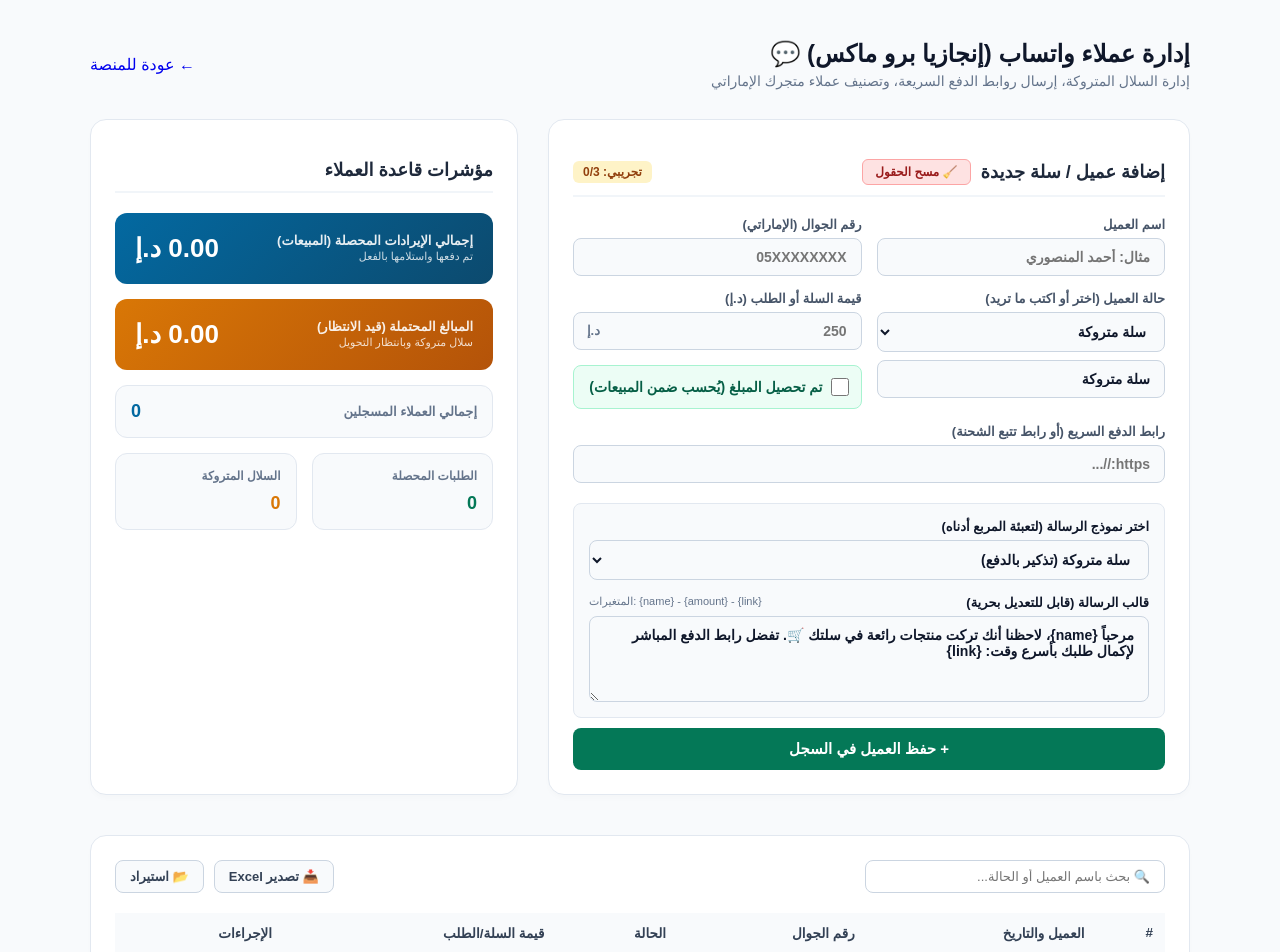
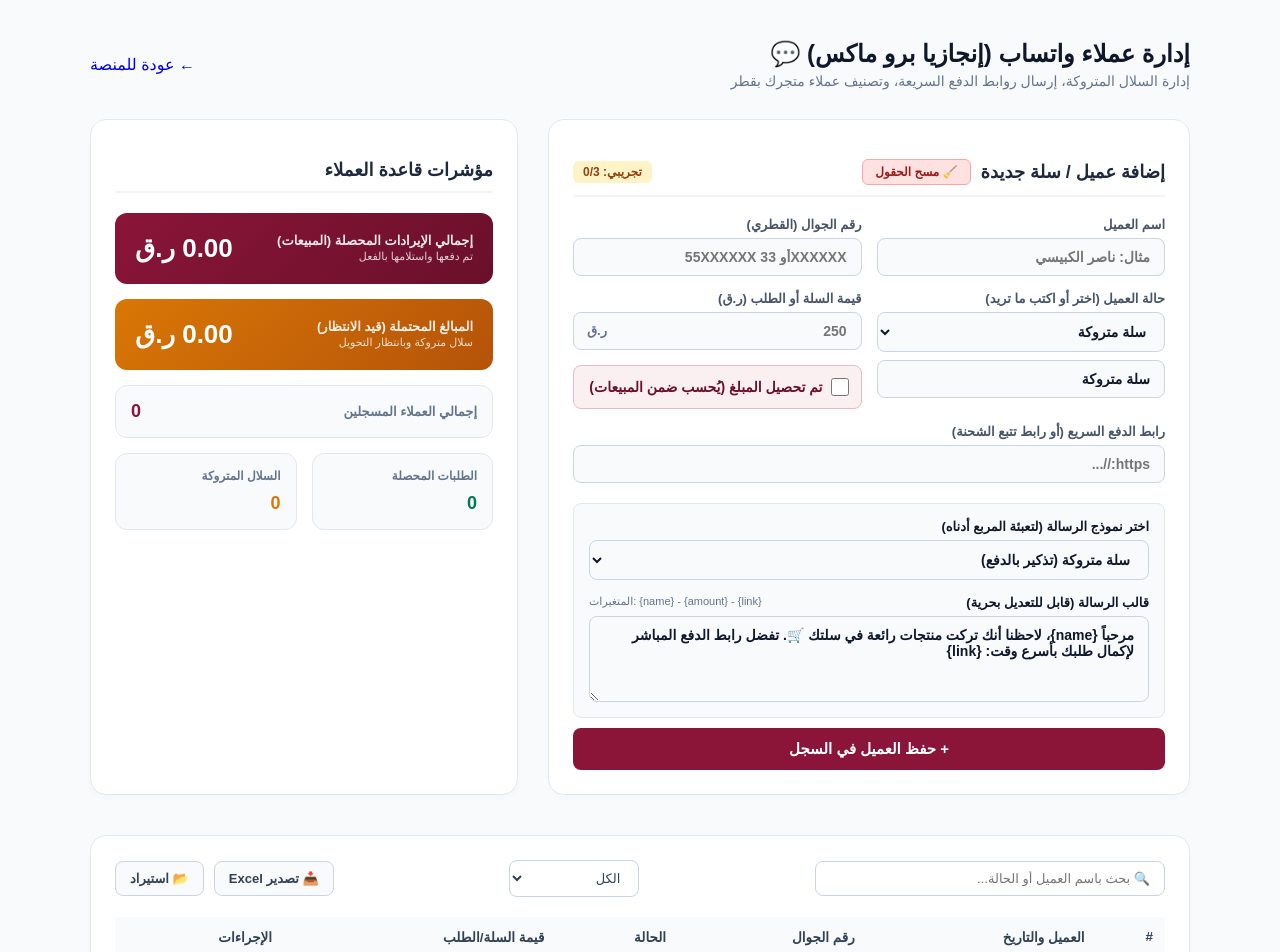
Before and after one commit to engaziasa-lang/engazia-app, a Next.js app: page /hub/qa/whatsapp in a window 1280 px wide. Shown: the top 952 px of the page. Built offline with nearby package versions, Linux system fonts and the light colour scheme.

Commit message:
Update page.tsx

```diff
--- a/app/hub/qa/whatsapp/page.tsx
+++ b/app/hub/qa/whatsapp/page.tsx
@@ -13,9 +13,10 @@ interface CustomerItem {
   messageTemplate: string;
   isPaid?: boolean;
   createdAt?: string;
+  timestamp?: number; // تمت الإضافة للفرز الزمني
 }
 
-export default function WhatsappCrmAE() {
+export default function WhatsappCrmQA() {
   const [lang, setLang] = useState<'ar' | 'en'>('ar');
 
   const [customerName, setCustomerName] = useState<string>('');
@@ -28,6 +29,7 @@ export default function WhatsappCrmAE() {
 
   const [items, setItems] = useState<CustomerItem[]>([]);
   const [searchQuery, setSearchQuery] = useState<string>('');
+  const [dateFilter, setDateFilter] = useState<string>('all'); // الفرز الزمني
   const [editingId, setEditingId] = useState<string | null>(null);
 
   const fileInputRef = useRef<HTMLInputElement>(null);
@@ -37,7 +39,7 @@ export default function WhatsappCrmAE() {
 
   useEffect(() => {
     setIsClient(true);
-    setIsActivated(!!localStorage.getItem('merchant_license_key'));
+    setIsActivated(!!localStorage.getItem('merchant_license_key_qa'));
 
     // قراءة اللغة من الصفحة الرئيسية
     const savedLang = localStorage.getItem('seerk_global_lang') as 'ar' | 'en';
@@ -54,7 +56,7 @@ export default function WhatsappCrmAE() {
       setMessageTemplate('مرحباً {name}، لاحظنا أنك تركت منتجات رائعة في سلتك 🛒. تفضل رابط الدفع المباشر لإكمال طلبك بأسرع وقت: {link}');
     }
 
-    const saved = localStorage.getItem('enjazya_ae_whatsapp_crm_items');
+    const saved = localStorage.getItem('seerk_qa_whatsapp_crm_items');
     if (saved) {
       try { setItems(JSON.parse(saved)); } catch (e) { }
     }
@@ -62,22 +64,22 @@ export default function WhatsappCrmAE() {
 
   const saveToLocalStorage = (newItems: CustomerItem[]) => {
     setItems(newItems);
-    localStorage.setItem('enjazya_ae_whatsapp_crm_items', JSON.stringify(newItems));
+    localStorage.setItem('seerk_qa_whatsapp_crm_items', JSON.stringify(newItems));
   };
 
   const t = {
     ar: {
       back: '← عودة للمنصة',
       title: 'إدارة عملاء واتساب (إنجازيا برو ماكس) 💬',
-      desc: 'إدارة السلال المتروكة، إرسال روابط الدفع السريعة، وتصنيف عملاء متجرك الإماراتي',
+      desc: 'إدارة السلال المتروكة، إرسال روابط الدفع السريعة، وتصنيف عملاء متجرك بقطر',
       editRecord: 'تعديل بيانات العميل',
       newRecord: 'إضافة عميل / سلة جديدة',
       clear: '🧹 مسح الحقول',
       trial: 'تجريبي',
       custName: 'اسم العميل',
-      custNamePH: 'مثال: أحمد المنصوري',
-      phone: 'رقم الجوال (الإماراتي)',
-      phonePH: '05XXXXXXXX',
+      custNamePH: 'مثال: ناصر الكبيسي',
+      phone: 'رقم الجوال (القطري)',
+      phonePH: '55XXXXXX أو 33XXXXXX',
       statusLabel: 'حالة العميل (اختر أو اكتب ما تريد)',
       stAbandoned: 'سلة متروكة',
       stPending: 'بانتظار الدفع',
@@ -106,12 +108,20 @@ export default function WhatsappCrmAE() {
       totalCust: 'إجمالي العملاء المسجلين',
       paidOrders: 'الطلبات المحصلة',
       abandonedCarts: 'السلال المتروكة',
-      currency: 'د.إ',
+      currency: 'ر.ق',
       searchPH: '🔍 بحث باسم العميل أو الحالة...',
       exportBtn: '📥 تصدير Excel',
       importBtn: '📂 استيراد',
+      filters: {
+        all: 'الكل',
+        day: 'آخر يوم',
+        week: 'آخر أسبوع',
+        month: 'آخر شهر',
+        sixMonths: 'آخر 6 أشهر',
+        year: 'آخر سنة'
+      },
       table: {
-        noRecords: 'لا يوجد عملاء مسجلين حالياً. ابدأ بإضافة سلال متروكة لاسترجاعها.',
+        noRecords: 'لا توجد عملاء مطابقة لبحثك في السجل.',
         th1: '#',
         th2: 'العميل والتاريخ',
         th3: 'رقم الجوال',
@@ -141,15 +151,15 @@ export default function WhatsappCrmAE() {
     en: {
       back: '→ Back to Hub',
       title: 'WhatsApp CRM Management (Enjazya Pro Max) 💬',
-      desc: 'Manage abandoned carts, send quick payment links, and categorize your UAE store customers',
+      desc: 'Manage abandoned carts, send quick payment links, and categorize your Qatar store customers',
       editRecord: 'Edit Customer Data',
       newRecord: 'Add New Customer / Cart',
       clear: '🧹 Clear Fields',
       trial: 'Trial',
       custName: 'Customer Name',
-      custNamePH: 'e.g. Ahmed Al Mansoori',
-      phone: 'Phone Number (UAE)',
-      phonePH: '05XXXXXXXX',
+      custNamePH: 'e.g. Nasser Al Kubaisi',
+      phone: 'Phone Number (Qatar)',
+      phonePH: '55XXXXXX or 33XXXXXX',
       statusLabel: 'Customer Status (Select or Type)',
       stAbandoned: 'Abandoned Cart',
       stPending: 'Pending Payment',
@@ -178,12 +188,20 @@ export default function WhatsappCrmAE() {
       totalCust: 'Total Registered Customers',
       paidOrders: 'Collected Orders',
       abandonedCarts: 'Abandoned Carts',
-      currency: 'AED',
+      currency: 'QAR',
       searchPH: '🔍 Search by customer name or status...',
       exportBtn: '📥 Export Excel',
       importBtn: '📂 Import',
+      filters: {
+        all: 'All Time',
+        day: 'Last Day',
+        week: 'Last Week',
+        month: 'Last Month',
+        sixMonths: 'Last 6 Months',
+        year: 'Last Year'
+      },
       table: {
-        noRecords: 'No customers currently registered. Start adding abandoned carts to recover them.',
+        noRecords: 'No customers match your search.',
         th1: '#',
         th2: 'Customer & Date',
         th3: 'Phone Number',
@@ -224,13 +242,13 @@ export default function WhatsappCrmAE() {
       );
     } else if (selected === 'pending') {
       setMessageTemplate(lang === 'ar'
-        ? 'أهلاً بك {name}، طلبك بقيمة {amount} د.إ بانتظار الدفع 💳. لإتمام الطلب وتأكيده يرجى زيارة الرابط: {link}'
-        : 'Welcome {name}, your order of {amount} AED is pending payment 💳. To complete and confirm your order please visit: {link}'
+        ? 'أهلاً بك {name}، طلبك بقيمة {amount} ر.ق بانتظار الدفع 💳. لإتمام الطلب وتأكيده يرجى زيارة الرابط: {link}'
+        : 'Welcome {name}, your order of {amount} QAR is pending payment 💳. To complete and confirm your order please visit: {link}'
       );
     } else if (selected === 'completed') {
       setMessageTemplate(lang === 'ar'
-        ? 'شكراً لك {name} لثقتك بمتجرنا 🎉. تم تأكيد طلبك بقيمة {amount} د.إ، وسيتم تجهيزه وشحنه قريباً. لتتبع الطلب: {link}'
-        : 'Thank you {name} for trusting our store 🎉. Your order of {amount} AED is confirmed and will be shipped soon. Track your order: {link}'
+        ? 'شكراً لك {name} لثقتك بمتجرنا 🎉. تم تأكيد طلبك بقيمة {amount} ر.ق، وسيتم تجهيزه وشحنه قريباً. لتتبع الطلب: {link}'
+        : 'Thank you {name} for trusting our store 🎉. Your order of {amount} QAR is confirmed and will be shipped soon. Track your order: {link}'
       );
     } else if (selected === 'custom') {
       setMessageTemplate('');
@@ -264,7 +282,7 @@ export default function WhatsappCrmAE() {
 
     const now = new Date();
     const timeOptions: Intl.DateTimeFormatOptions = { hour: 'numeric', minute: 'numeric', hour12: true };
-    const localeStr = lang === 'ar' ? 'ar-AE' : 'en-AE';
+    const localeStr = lang === 'ar' ? 'ar-QA' : 'en-QA';
     const formattedDate = `${now.toLocaleDateString(localeStr)} - ${now.toLocaleTimeString(localeStr, timeOptions)}`;
 
     if (editingId) {
@@ -277,7 +295,8 @@ export default function WhatsappCrmAE() {
         paymentLink,
         messageTemplate,
         isPaid,
-        createdAt: item.createdAt || formattedDate
+        createdAt: item.createdAt || formattedDate,
+        timestamp: item.timestamp || now.getTime()
       } : item);
       saveToLocalStorage(updated);
       setEditingId(null);
@@ -292,9 +311,10 @@ export default function WhatsappCrmAE() {
         paymentLink,
         messageTemplate,
         isPaid,
-        createdAt: formattedDate
+        createdAt: formattedDate,
+        timestamp: now.getTime()
       };
-      saveToLocalStorage([...items, newItem]);
+      saveToLocalStorage([newItem, ...items]); // حفظ الجديد للأعلى
       alert(text.alerts.saveSuccess);
     }
 
@@ -303,7 +323,14 @@ export default function WhatsappCrmAE() {
 
   const handleEdit = (item: CustomerItem) => {
     setCustomerName(item.customerName || '');
-    setPhoneNumber(item.phoneNumber || '');
+
+    // إزالة رمز الدولة (974) لتسهيل التعديل
+    let displayPhone = item.phoneNumber || '';
+    if (displayPhone.startsWith('974')) {
+      displayPhone = displayPhone.substring(3);
+    }
+    setPhoneNumber(displayPhone);
+
     setStatus(item.status || (lang === 'ar' ? 'سلة متروكة' : 'Abandoned Cart'));
     setOrderValue(item.orderValue || 0);
     setPaymentLink(item.paymentLink || '');
@@ -342,10 +369,12 @@ export default function WhatsappCrmAE() {
     const safeTemplate = item.messageTemplate || '';
 
     let phone = safePhone.replace(/\D/g, '');
-    if (phone.startsWith('05')) {
-      phone = '971' + phone.substring(1);
-    } else if (phone.startsWith('5') && phone.length === 9) {
-      phone = '971' + phone;
+    if (phone.startsWith('0')) {
+      phone = '974' + phone.substring(1);
+    } else if (phone.length === 8 && !phone.startsWith('974')) {
+      phone = '974' + phone;
+    } else if (!phone.startsWith('974')) {
+      phone = '974' + phone;
     }
 
     let textMsg = safeTemplate
@@ -357,14 +386,47 @@ export default function WhatsappCrmAE() {
     window.open(url, '_blank');
   };
 
+  // فلترة النتائج بناءً على البحث والفرز الزمني
+  const filteredItems = items.filter(item => {
+    const matchesSearch = (item.customerName || '').toLowerCase().includes(searchQuery.toLowerCase()) ||
+                          (item.phoneNumber || '').includes(searchQuery) ||
+                          (item.status || '').toLowerCase().includes(searchQuery.toLowerCase());
+    let matchesDate = true;
+
+    if (dateFilter !== 'all') {
+      const itemTime = item.timestamp || 0;
+      const now = Date.now();
+      const diff = now - itemTime;
+      const dayMs = 24 * 60 * 60 * 1000;
+
+      if (dateFilter === 'day') matchesDate = diff <= dayMs;
+      else if (dateFilter === 'week') matchesDate = diff <= 7 * dayMs;
+      else if (dateFilter === 'month') matchesDate = diff <= 30 * dayMs;
+      else if (dateFilter === '6months') matchesDate = diff <= 180 * dayMs;
+      else if (dateFilter === 'year') matchesDate = diff <= 365 * dayMs;
+    }
+
+    return matchesSearch && matchesDate;
+  });
+
+  const collectedRevenue = filteredItems.filter(i => {
+    return i.isPaid !== undefined ? i.isPaid : ((i.status || '').includes('مكتمل') || (i.status || '').toLowerCase().includes('completed'));
+  }).reduce((acc, curr) => acc + (curr.orderValue || 0), 0);
+
+  const pendingRevenue = filteredItems.filter(i => {
+    return !(i.isPaid !== undefined ? i.isPaid : ((i.status || '').includes('مكتمل') || (i.status || '').toLowerCase().includes('completed')));
+  }).reduce((acc, curr) => acc + (curr.orderValue || 0), 0);
+
+  const abandonedCount = filteredItems.filter(i => (i.status || '').includes('متروكة') || (i.status || '').toLowerCase().includes('abandoned')).length;
+  const completedCount = filteredItems.filter(i => {
+    return i.isPaid !== undefined ? i.isPaid : ((i.status || '').includes('مكتمل') || (i.status || '').toLowerCase().includes('completed'));
+  }).length;
+
   const handleExportExcel = () => {
-    if (items.length === 0) {
+    if (filteredItems.length === 0) {
       alert(text.alerts.noDataExp);
       return;
     }
-
-    const collectedRevenueExp = items.filter(i => i.isPaid !== undefined ? i.isPaid : ((i.status || '').includes('مكتمل') || (i.status || '').toLowerCase().includes('completed'))).reduce((acc, curr) => acc + (curr.orderValue || 0), 0);
-    const pendingRevenueExp = items.filter(i => !(i.isPaid !== undefined ? i.isPaid : ((i.status || '').includes('مكتمل') || (i.status || '').toLowerCase().includes('completed')))).reduce((acc, curr) => acc + (curr.orderValue || 0), 0);
 
     let tableHtml = `
       <html dir="${lang === 'ar' ? 'rtl' : 'ltr'}" lang="${lang}">
@@ -394,7 +456,7 @@ export default function WhatsappCrmAE() {
             <tbody>
     `;
 
-    items.forEach((row, idx) => {
+    filteredItems.forEach((row, idx) => {
       const isPaidFlag = row.isPaid !== undefined ? row.isPaid : ((row.status || '').includes('مكتمل') || (row.status || '').toLowerCase().includes('completed'));
       tableHtml += `
         <tr>
@@ -415,12 +477,12 @@ export default function WhatsappCrmAE() {
             <tfoot>
               <tr class="tfoot-row">
                 <td colspan="5">${text.table.totalCollected}</td>
-                <td>${collectedRevenueExp.toFixed(2)}</td>
+                <td>${collectedRevenue.toFixed(2)}</td>
                 <td colspan="2"></td>
               </tr>
               <tr class="tfoot-row" style="background-color: #fffbeb;">
                 <td colspan="5" style="color: #d97706;">${text.table.totalPending}</td>
-                <td style="color: #d97706;">${pendingRevenueExp.toFixed(2)}</td>
+                <td style="color: #d97706;">${pendingRevenue.toFixed(2)}</td>
                 <td colspan="2"></td>
               </tr>
             </tfoot>
@@ -433,7 +495,7 @@ export default function WhatsappCrmAE() {
     const url = URL.createObjectURL(blob);
     const link = document.createElement("a");
     link.setAttribute("href", url);
-    link.setAttribute("download", "enjazya_pro_max_crm_ae.xls");
+    link.setAttribute("download", `enjazya_qa_whatsapp_crm_${dateFilter}.xls`);
     document.body.appendChild(link);
     link.click();
     document.body.removeChild(link);
@@ -447,7 +509,8 @@ export default function WhatsappCrmAE() {
         try {
           const imported = JSON.parse(event.target?.result as string);
           if (Array.isArray(imported)) {
-            saveToLocalStorage(imported);
+            const newItems = imported.filter(imp => !items.find(i => i.id === imp.id));
+            saveToLocalStorage([...newItems, ...items]);
             alert(text.alerts.importSuccess);
           }
         } catch (err) {
@@ -456,25 +519,6 @@ export default function WhatsappCrmAE() {
       };
     }
   };
-
-  const filteredItems = items.filter(item =>
-    (item.customerName || '').toLowerCase().includes(searchQuery.toLowerCase()) ||
-    (item.phoneNumber || '').includes(searchQuery) ||
-    (item.status || '').toLowerCase().includes(searchQuery.toLowerCase())
-  );
-
-  const collectedRevenue = filteredItems.filter(i => {
-    return i.isPaid !== undefined ? i.isPaid : ((i.status || '').includes('مكتمل') || (i.status || '').toLowerCase().includes('completed'));
-  }).reduce((acc, curr) => acc + (curr.orderValue || 0), 0);
-
-  const pendingRevenue = filteredItems.filter(i => {
-    return !(i.isPaid !== undefined ? i.isPaid : ((i.status || '').includes('مكتمل') || (i.status || '').toLowerCase().includes('completed')));
-  }).reduce((acc, curr) => acc + (curr.orderValue || 0), 0);
-
-  const abandonedCount = filteredItems.filter(i => (i.status || '').includes('متروكة') || (i.status || '').toLowerCase().includes('abandoned')).length;
-  const completedCount = filteredItems.filter(i => {
-    return i.isPaid !== undefined ? i.isPaid : ((i.status || '').includes('مكتمل') || (i.status || '').toLowerCase().includes('completed'));
-  }).length;
 
   return (
     <div className="tool-container" style={{ direction: lang === 'ar' ? 'rtl' : 'ltr' }}>
@@ -510,14 +554,14 @@ export default function WhatsappCrmAE() {
         .input-wrapper { position: relative; display: flex; align-items: center; width: 100%; }
         .input-wrapper input, .input-wrapper select, .input-wrapper textarea { width: 100%; padding: 10px 14px; border: 1px solid #cbd5e1; border-radius: 8px; font-size: 14px; font-family: inherit; outline: none; background: #f8fafc; color: #0f172a; font-weight: 600; box-sizing: border-box; text-align: ${lang === 'ar' ? 'right' : 'left'}; }
         .input-wrapper input.with-currency { padding-${lang === 'ar' ? 'left' : 'right'}: 45px; }
-        .input-wrapper input:focus, .input-wrapper select:focus, .input-wrapper textarea:focus { border-color: #047857; background: #ffffff; }
+        .input-wrapper input:focus, .input-wrapper select:focus, .input-wrapper textarea:focus { border-color: #8A1538; background: #ffffff; }
         .currency-tag { position: absolute; ${lang === 'ar' ? 'left: 14px;' : 'right: 14px;'} color: #64748b; font-weight: 800; font-size: 13px; pointer-events: none; }
 
-        .action-btn { background: #047857; color: #fff; border: none; width: 100%; padding: 12px; border-radius: 8px; font-weight: 900; font-size: 15px; cursor: pointer; transition: all 0.2s; font-family: inherit; margin-top: 10px; box-sizing: border-box; }
-        .action-btn:hover { background: #065f46; }
+        .action-btn { background: #8A1538; color: #fff; border: none; width: 100%; padding: 12px; border-radius: 8px; font-weight: 900; font-size: 15px; cursor: pointer; transition: all 0.2s; font-family: inherit; margin-top: 10px; box-sizing: border-box; }
+        .action-btn:hover { background: #6A102B; }
 
         .result-box { background: #f8fafc; border-radius: 12px; padding: 15px; margin-bottom: 15px; display: flex; justify-content: space-between; align-items: center; border: 1px solid #e2e8f0; flex-wrap: wrap; gap: 10px; flex-direction: ${lang === 'ar' ? 'row' : 'row-reverse'}; text-align: ${lang === 'ar' ? 'right' : 'left'}; }
-        .result-box.primary { background: linear-gradient(135deg, #0369a1 0%, #0c4a6e 100%); color: #fff; border: none; padding: 20px; }
+        .result-box.primary { background: linear-gradient(135deg, #8A1538 0%, #6A102B 100%); color: #fff; border: none; padding: 20px; }
         .result-box.warning { background: linear-gradient(135deg, #d97706 0%, #b45309 100%); color: #fff; border: none; padding: 20px; }
         .result-label { font-size: 13px; font-weight: 700; color: #64748b; }
         .primary .result-label, .warning .result-label { color: #ffffff; opacity: 0.9; }
@@ -526,10 +570,16 @@ export default function WhatsappCrmAE() {
 
         .table-section { background: #ffffff; border-radius: 16px; padding: 24px; border: 1px solid #e2e8f0; box-shadow: 0 4px 6px -1px rgba(0,0,0,0.02); text-align: ${lang === 'ar' ? 'right' : 'left'}; }
         .table-toolbar { display: flex; justify-content: space-between; align-items: center; margin-bottom: 20px; flex-wrap: wrap; gap: 15px; flex-direction: ${lang === 'ar' ? 'row' : 'row-reverse'}; }
-        .search-input { padding: 8px 14px; border: 1px solid #cbd5e1; border-radius: 8px; font-family: inherit; font-size: 13px; outline: none; width: 100%; max-width: 300px; box-sizing: border-box; text-align: ${lang === 'ar' ? 'right' : 'left'}; }
+
+        .search-input { padding: 9px 14px; border: 1px solid #cbd5e1; border-radius: 8px; font-family: inherit; font-size: 13px; outline: none; flex-grow: 1; max-width: 350px; box-sizing: border-box; text-align: ${lang === 'ar' ? 'right' : 'left'}; }
+        .search-input:focus { border-color: #8A1538; }
+
+        .filter-select { padding: 9px 14px; border: 1px solid #cbd5e1; border-radius: 8px; font-family: inherit; font-size: 13px; outline: none; background: #fff; color: #334155; cursor: pointer; min-width: 130px; }
+        .filter-select:focus { border-color: #8A1538; }
+
         .table-btns { display: flex; gap: 10px; flex-wrap: wrap; }
-        .t-btn { padding: 8px 14px; border-radius: 8px; font-weight: 700; font-size: 13px; cursor: pointer; border: 1px solid #cbd5e1; background: #f8fafc; color: #334155; font-family: inherit; display: flex; align-items: center; justify-content: center; }
-        .t-btn:hover { background: #f1f5f9; }
+        .t-btn { padding: 9px 14px; border-radius: 8px; font-weight: 700; font-size: 13px; cursor: pointer; border: 1px solid #cbd5e1; background: #f8fafc; color: #334155; font-family: inherit; display: flex; align-items: center; justify-content: center; gap: 6px; }
+        .t-btn:hover { background: #f1f5f9; border-color: #8A1538; color: #8A1538; }
 
         .table-responsive { overflow-x: auto; -webkit-overflow-scrolling: touch; width: 100%; }
         .data-table { width: 100%; border-collapse: collapse; font-size: 13.5px; min-width: 1000px; }
@@ -543,12 +593,12 @@ export default function WhatsappCrmAE() {
         .btn-edit { background: #e0f2fe; color: #0369a1; }
         .btn-delete { background: #fee2e2; color: #991b1b; }
         .btn-wa { background: #22c55e; color: #ffffff; }
-        .btn-paid { background: #047857; color: #ffffff; }
+        .btn-paid { background: #8A1538; color: #ffffff; }
         .btn-unpaid { background: #f1f5f9; color: #475569; border: 1px solid #cbd5e1; }
 
-        .checkbox-wrapper { display: flex; align-items: center; gap: 8px; background: #ecfdf5; padding: 12px; border-radius: 8px; border: 1px solid #a7f3d0; margin-top: 15px; cursor: pointer; flex-direction: ${lang === 'ar' ? 'row' : 'row-reverse'}; }
-        .checkbox-wrapper input[type="checkbox"] { width: 18px; height: 18px; cursor: pointer; accent-color: #047857; margin: 0; }
-        .checkbox-wrapper label { font-size: 14px; font-weight: 800; color: #065f46; cursor: pointer; margin: 0; user-select: none; }
+        .checkbox-wrapper { display: flex; align-items: center; gap: 8px; background: #FAF0F2; padding: 12px; border-radius: 8px; border: 1px solid #EBB8C6; margin-top: 15px; cursor: pointer; flex-direction: ${lang === 'ar' ? 'row' : 'row-reverse'}; }
+        .checkbox-wrapper input[type="checkbox"] { width: 18px; height: 18px; cursor: pointer; accent-color: #8A1538; margin: 0; }
+        .checkbox-wrapper label { font-size: 14px; font-weight: 800; color: #6A102B; cursor: pointer; margin: 0; user-select: none; }
       `}</style>
 
       <div className="header">
@@ -556,7 +606,7 @@ export default function WhatsappCrmAE() {
           <h1>{text.title}</h1>
           <p>{text.desc}</p>
         </div>
-        <Link href="/hub/ae" className="back-btn">
+        <Link href="/hub/qa" className="back-btn">
           {text.back}
         </Link>
       </div>
@@ -695,7 +745,7 @@ export default function WhatsappCrmAE() {
 
           <div className="result-box">
             <span className="result-label">{text.totalCust}</span>
-            <span className="result-value" style={{ color: '#0369a1' }}>{items.length}</span>
+            <span className="result-value" style={{ color: '#8A1538' }}>{filteredItems.length}</span>
           </div>
 
           <div style={{ display: 'grid', gridTemplateColumns: '1fr 1fr', gap: '15px' }}>
@@ -720,6 +770,20 @@ export default function WhatsappCrmAE() {
             value={searchQuery}
             onChange={(e) => setSearchQuery(e.target.value)}
           />
+
+          <select
+            className="filter-select"
+            value={dateFilter}
+            onChange={(e) => setDateFilter(e.target.value)}
+          >
+            <option value="all">{text.filters.all}</option>
+            <option value="day">{text.filters.day}</option>
+            <option value="week">{text.filters.week}</option>
+            <option value="month">{text.filters.month}</option>
+            <option value="sixMonths">{text.filters.sixMonths}</option>
+            <option value="year">{text.filters.year}</option>
+          </select>
+
           <div className="table-btns">
             <button className="t-btn" onClick={handleExportExcel}>{text.exportBtn}</button>
             <button className="t-btn" onClick={() => fileInputRef.current?.click()}>{text.importBtn}</button>
@@ -751,7 +815,7 @@ export default function WhatsappCrmAE() {
                   let statusColor = '#475569';
                   const st = (item.status || '').toLowerCase();
                   if (st.includes('متروكة') || st.includes('انتظار') || st.includes('abandoned') || st.includes('pending')) statusColor = '#d97706';
-                  if (st.includes('مكتمل') || st.includes('vip') || st.includes('completed')) statusColor = '#047857';
+                  if (st.includes('مكتمل') || st.includes('vip') || st.includes('completed')) statusColor = '#8A1538';
                   if (st.includes('مسترجع') || st.includes('إلغاء') || st.includes('returned')) statusColor = '#dc2626';
 
                   const itemIsPaid = item.isPaid !== undefined ? item.isPaid : (st.includes('مكتمل') || st.includes('completed'));
```
